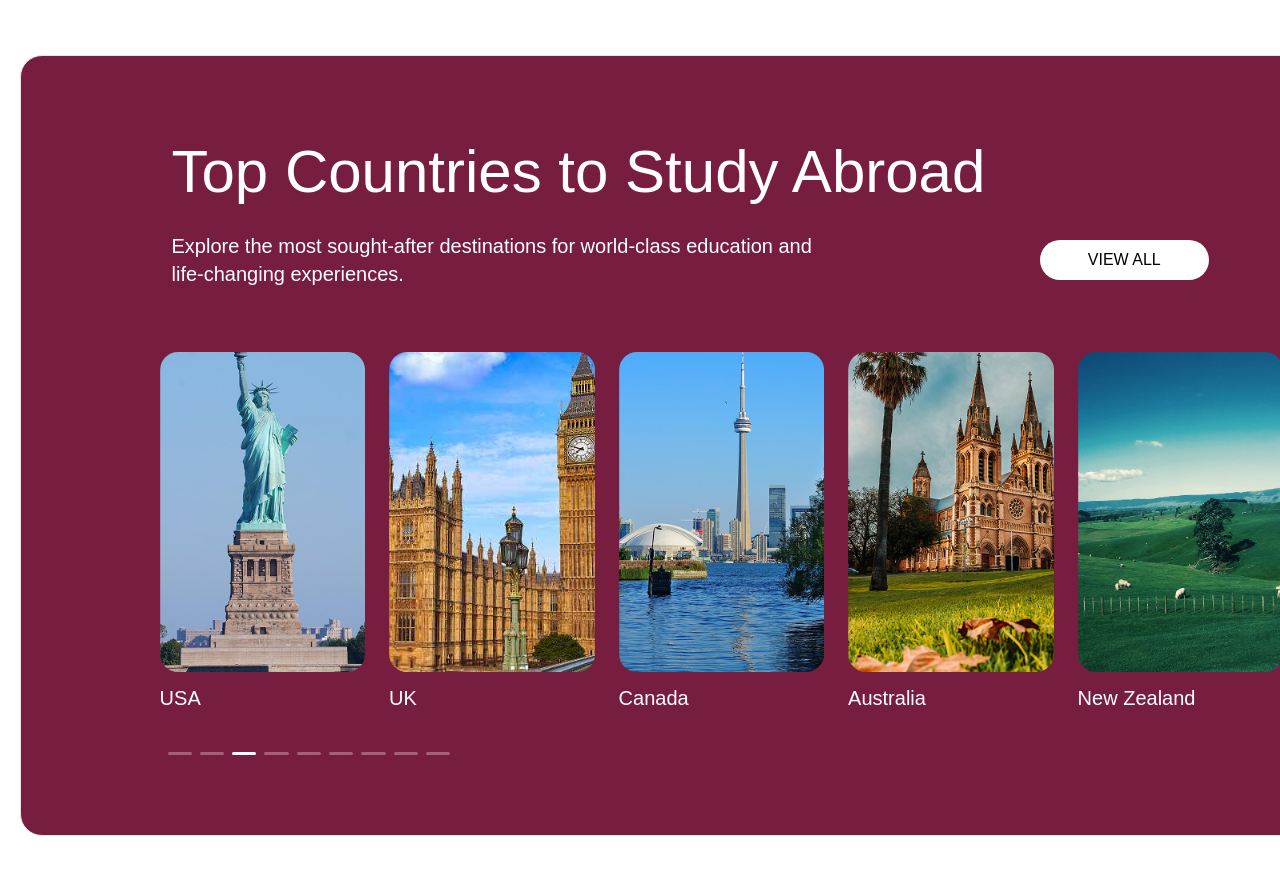
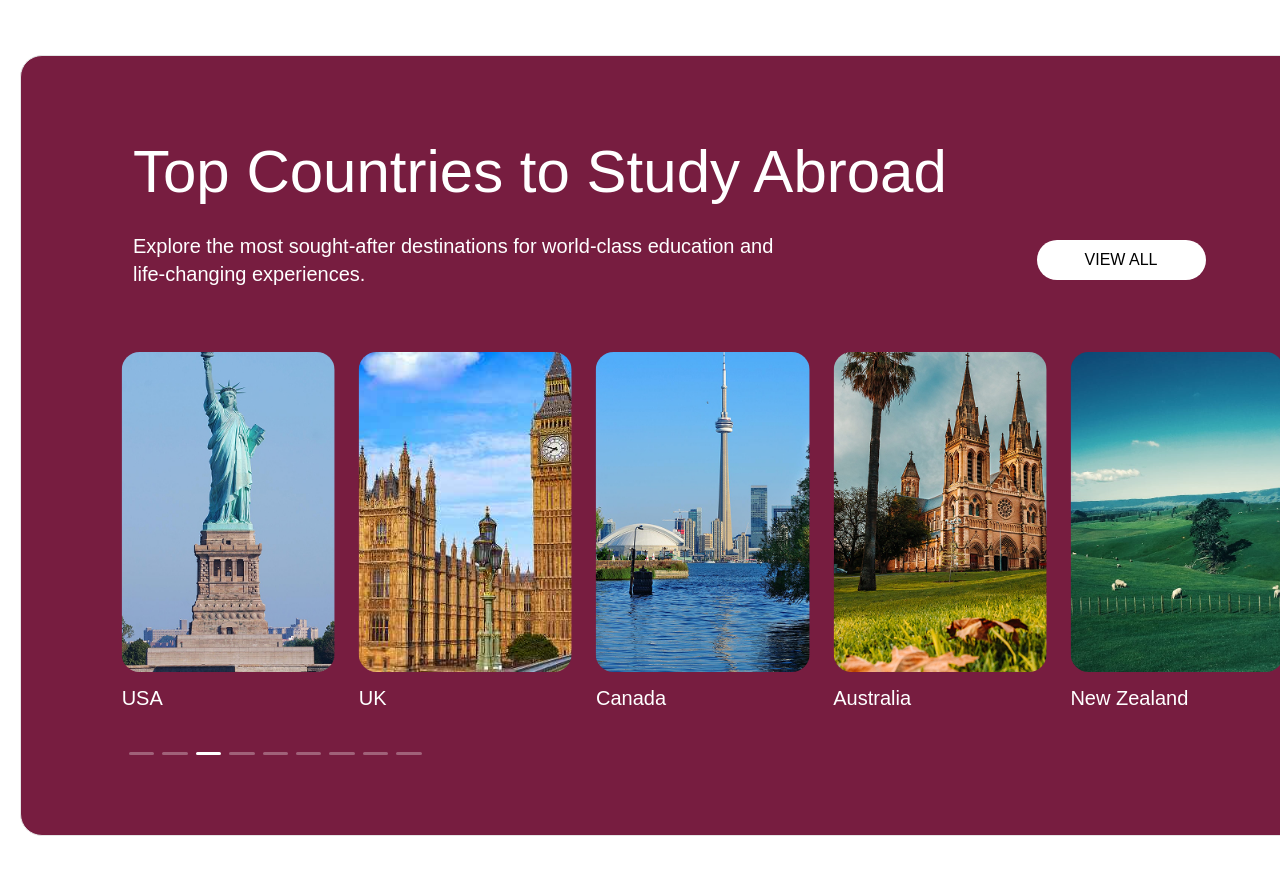
Before and after one commit to SaifuMak/rh-study-abroad, a Next.js app: page / in a window 1280 px wide. Shown: the part 2180-3055 px from the top of the page. Built offline with nearby package versions, Linux system fonts and the light colour scheme; a web font is replaced by a local one.

Commit message:
new commit

```diff
--- a/src/app/components/home/CountriesList.jsx
+++ b/src/app/components/home/CountriesList.jsx
@@ -8,7 +8,7 @@ function CountriesList() {
   return (
     <div className=" my-10 w-full max-sm:text-center text-white  ">
       <div className="w-full  lg:ml-5 2xl:ml-10 py-12 md:py-16 xl:py-20 flex justify-center md:justify-end sm:rounded-l-3xl bg-primary-red border ">
-        <div className=" max-sm:w-11/12 xl:w-11/12  xl:mr-3 sm:pl-10 ">
+        <div className=" max-sm:w-11/12   xl:mr-3 sm:pl-10 xl:pl-24 2xl:pl-28">
           <h1 className={`heading md:ml-4 ${sansita.className} `}>Top Countries to Study Abroad</h1>
           <div className=" flex max-sm:flex-col md:ml-4 justify-between items-center sm:w-11/12 mt-4 md:mt-6 mb-10 lg:mb-16 ">
             <p className=" text-lg lg:text-xl font-light max-w-md xl:max-w-2xl">Explore the most sought-after destinations for world-class education and life-changing experiences.</p>
```
